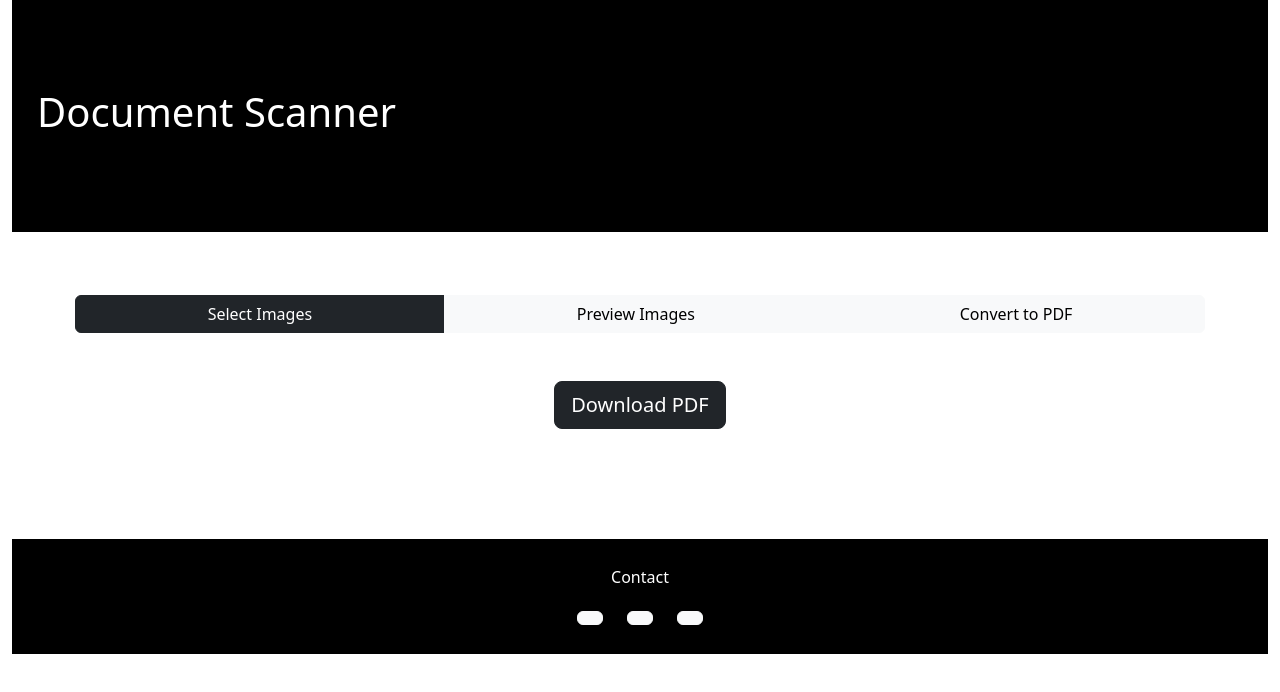
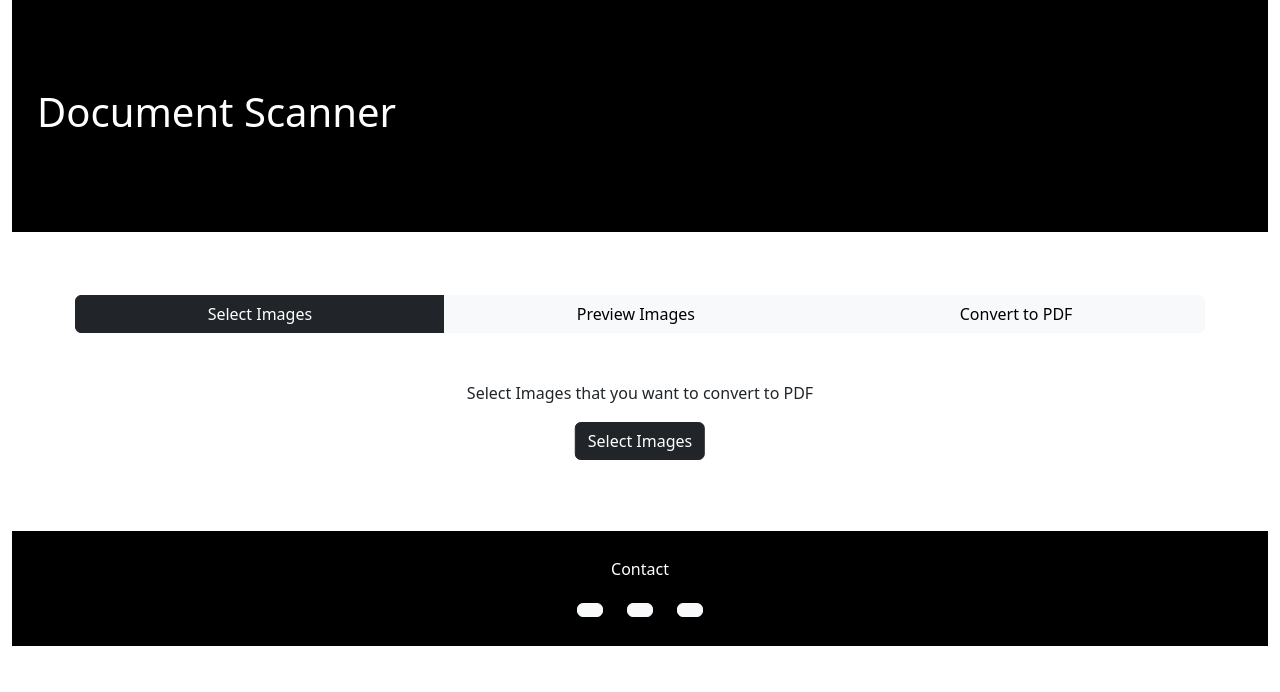
Before and after one commit to mithunsai/document-scanner-fe, a Vue app: page / in a window 1280 px wide. Shown: the top 692 px of the page. Built offline with nearby package versions, Linux system fonts and the light colour scheme; the HTML template or start-up script is replaced by a standard one.

Commit message:
adds select images component

```diff
--- /dev/null
+++ b/src/components/SelectImages.vue
@@ -0,0 +1,43 @@
+<template>
+  <div class="pb-5 position-relative">
+    <p class="text-center">Select Images that you want to convert to PDF</p>
+    <button class="btn btn-dark position-absolute top-50 start-50 translate-middle mt-3" @click="selectImages()">Select Images</button>
+  </div>
+</template>
+
+<script setup>
+import { ref } from "vue";
+
+const emit= defineEmits(['setImgSrcs'])
+var imgSrcs = ref([]);
+
+const imageSelect = (fileData) => {
+  const fileReader = new FileReader();
+  fileReader.addEventListener("load", (event) => {
+    imgSrcs.value.push(event.target.result);
+  });
+  fileReader.readAsDataURL(fileData);
+};
+
+const selectImages = async () => {
+  const options = {
+    types: [
+      {
+        description: "Images",
+        accept: {
+          "image/*": [".png", ".jpeg", ".jpg"],
+        },
+      },
+    ],
+    excludeAcceptAllOption: true,
+    multiple: true,
+  };
+  const fileHandle = await window.showOpenFilePicker(options);
+  for (const file of fileHandle) {
+    const fileData = await file.getFile();
+    imageSelect(fileData);
+  }
+
+  emit('setImgSrcs',imgSrcs.value);
+};
+</script>
--- a/src/views/ImgToPdf.vue
+++ b/src/views/ImgToPdf.vue
@@ -1,10 +1,14 @@
 <template>
   <div class="imgToPdf">
     <div class="btn-group d-flex pb-5">
-      <button class="btn" :class="{
+      <button
+        class="btn"
+        :class="{
           'btn-dark': buttonSelected === 'select',
           'btn-light': buttonSelected !== 'select',
-        }" @click="selectImages($event)">
+        }"
+        @click="selectImages($event)"
+      >
         Select Images
       </button>
       <button
@@ -28,70 +32,55 @@
         Convert to PDF
       </button>
     </div>
-    <div class="pb-5" v-show="buttonSelected === 'preview' && imgSrcs.length>0">
-      <img :src="imgSrc" alt="Image" class="imgDim" v-for="imgSrc in imgSrcs" />
+    <div v-show="buttonSelected === 'select'">
+      <SelectImages @setImgSrcs="setImageSources"></SelectImages>
     </div>
     <div
-      class="d-inline-flex d-sm-flex flex-column justify-content-center flex-sm-row justify-content-sm-evenly ms-4 m-sm-0 pb-5"
+      class="pb-5"
+      v-show="buttonSelected === 'preview' && imgSrcs.length > 0"
     >
-      <button class="btn btn-dark btn-lg ms-5 mb-3 m-sm-0">Download PDF</button>
+      <img :src="imgSrc" alt="Image" class="imgDim" v-for="imgSrc in imgSrcs" />
     </div>
   </div>
 </template>
 <script>
 import { ref } from "vue";
-
+import SelectImages from "../components/SelectImages.vue";
 export default {
   name: "ImgToPdf",
+  components: {
+    SelectImages,
+  },
 
   setup() {
     var imgSrcs = ref([]);
     var imgWidth = ref(0);
     var imgHeight = ref(0);
 
-    var imageSelect = (fileData) => {
-      const fileReader = new FileReader();
-      fileReader.addEventListener("load", (event) => {
-        imgSrcs.value.push(event.target.result);
-      });
-      fileReader.readAsDataURL(fileData);
-    };
+    var buttonSelected = ref("select");
 
-    var buttonSelected = ref("select");
     var selectImages = async (event) => {
       buttonSelected.value = "select";
-      const options = {
-        types: [
-          {
-            description: "Images",
-            accept: {
-              "image/*": [".png", ".gif", ".jpeg", ".jpg"],
-            },
-          },
-        ],
-        excludeAcceptAllOption: false,
-        multiple: true,
-      };
-      const fileHandle = await window.showOpenFilePicker(options);
-      for (const file of fileHandle) {
-        const fileData = await file.getFile();
-        imageSelect(fileData);
-      }
-      console.log(imgSrcs);
     };
 
     const previewImages = () => {
       buttonSelected.value = "preview";
     };
 
-    const convertToPDF = ()=>{
-      buttonSelected.value = "convert"
-    }
+    const convertToPDF = () => {
+      buttonSelected.value = "convert";
+    };
+
+    const setImageSources = (imageSources) => {
+      imgSrcs.value = imageSources;
+      buttonSelected.value= 'preview'
+    };
+
     return {
-      imageSelect,
       selectImages,
       previewImages,
       convertToPDF,
+      setImageSources,
       buttonSelected,
       imgSrcs,
       imgWidth,
```
